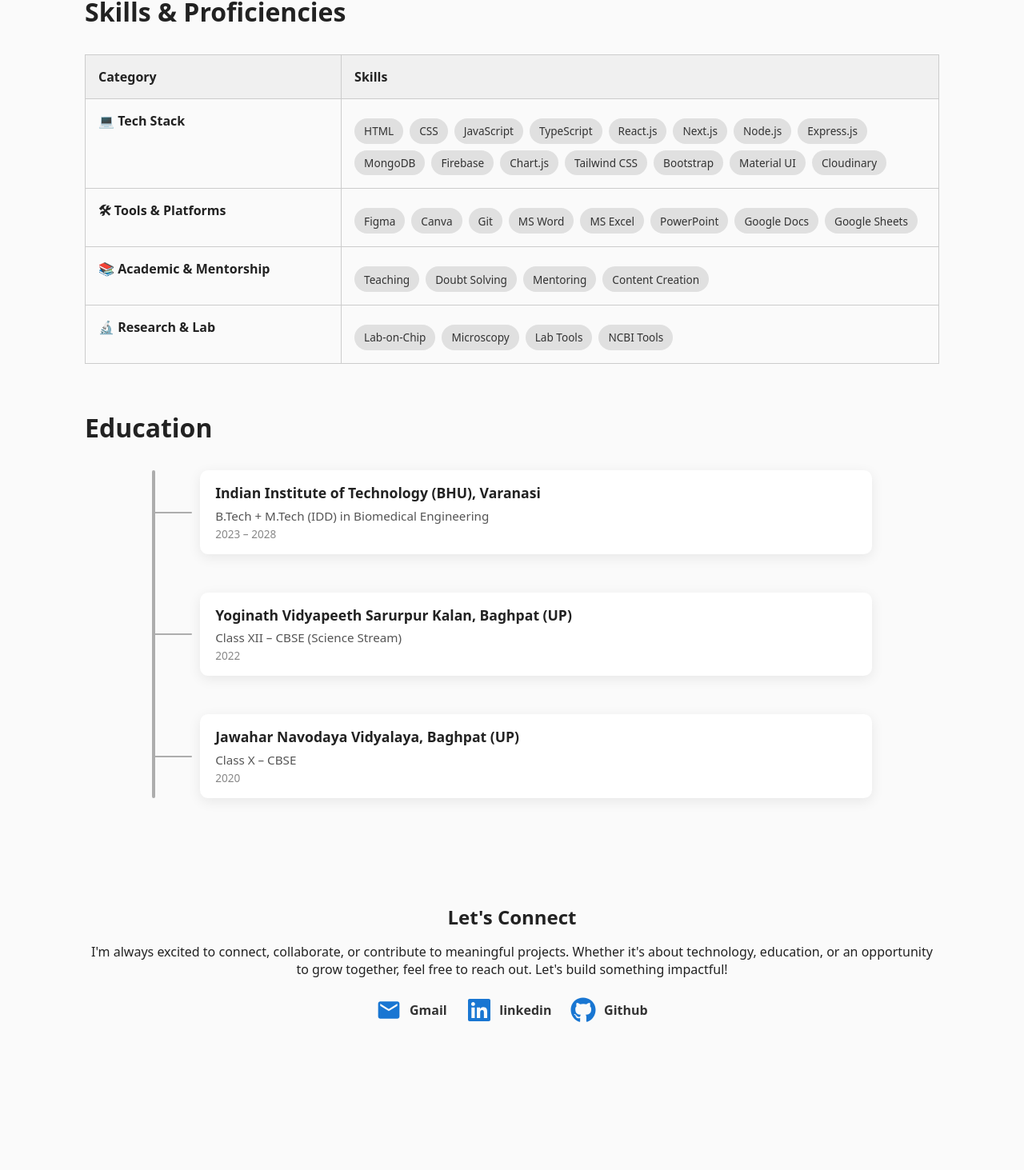
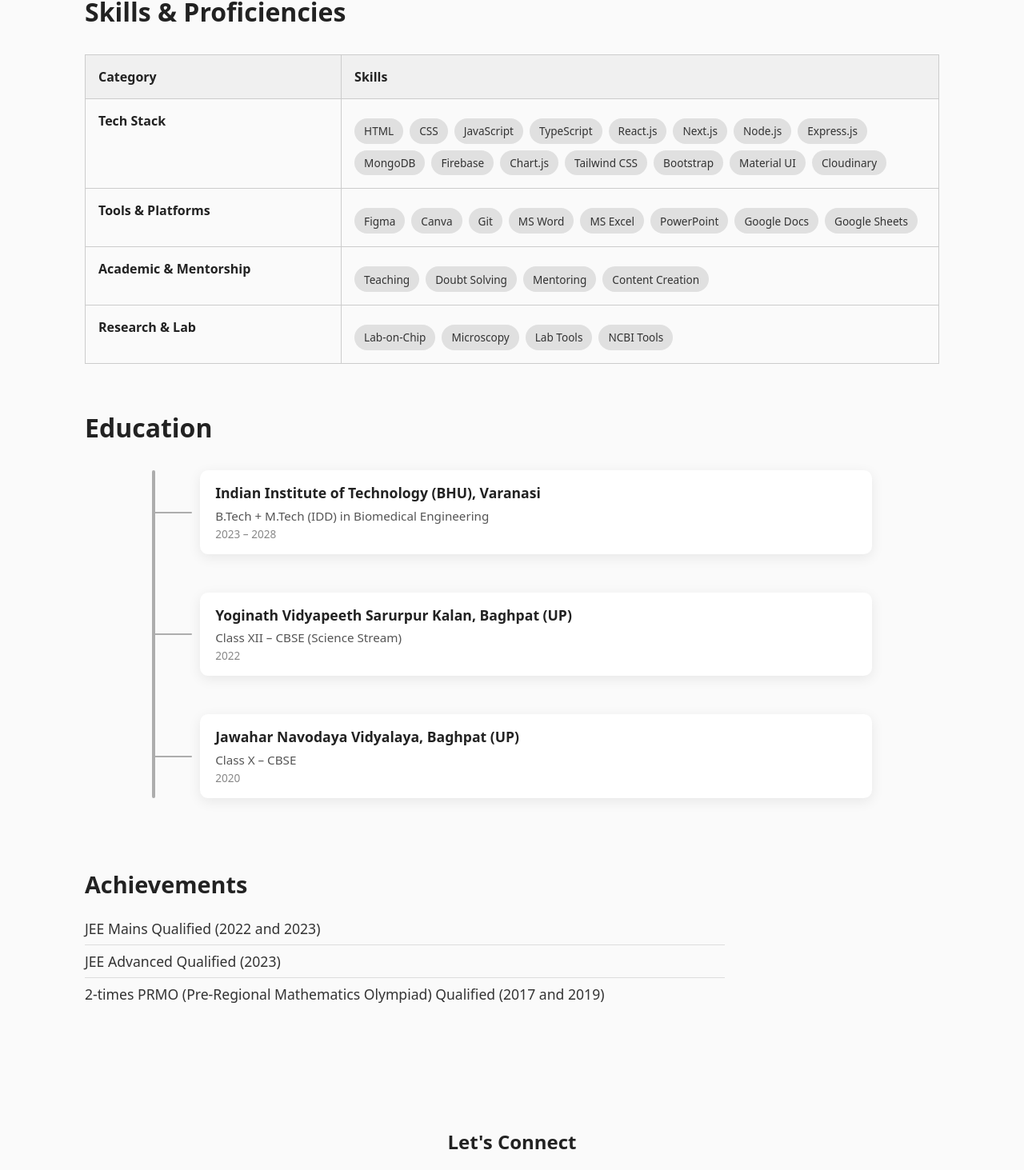
Before and after one commit to chiragmalik2612/chiragmalikpf, a React (Vite) app: page / in a window 1280 px wide. Shown: the part 1799-3262 px from the top of the page at 80% size. Before the commit the page ends 3222 px from the top, so only its background shows below. Built offline with nearby package versions, Linux system fonts and the light colour scheme.

Commit message:
UI improvements

```diff
--- a/src/App.jsx
+++ b/src/App.jsx
@@ -12,6 +12,7 @@ import ProjectDetail from "./components/ProjectDetail";
 import ExperienceDetail from "./components/ExperienceDetail";
 
 import "./App.css";
+import Achievements from "./components/Achievements";
 
 function Home() {
   return (
@@ -22,6 +23,7 @@ function Home() {
         <ProjectsSection />
         <SkillsSection />
         <EducationSection />
+        <Achievements />
         <ContactSection />
       </main>
     </>
--- /dev/null
+++ b/src/components/Achievements.jsx
@@ -0,0 +1,25 @@
+import React from 'react';
+import styles from './Achievements.module.css';
+
+const Achievements = () => {
+  const achievements = [
+    "JEE Mains Qualified (2022 and 2023)",
+    "JEE Advanced Qualified (2023)",
+    "2-times PRMO (Pre-Regional Mathematics Olympiad) Qualified (2017 and 2019)"
+  ];
+
+  return (
+    <section className={styles.achievementsSection}>
+      <h2 className={styles.heading}>Achievements</h2>
+      <ul className={styles.list}>
+        {achievements.map((item, index) => (
+          <li key={index} className={styles.listItem}>
+            {item}
+          </li>
+        ))}
+      </ul>
+    </section>
+  );
+};
+
+export default Achievements;
--- /dev/null
+++ b/src/components/Achievements.module.css
@@ -0,0 +1,30 @@
+.achievementsSection {
+  padding: 1rem;
+  max-width: 800px;
+  /* margin: 0 auto; */
+}
+
+.heading {
+  font-size: 1.8rem;
+  font-weight: 700;
+  margin-bottom: 1rem;
+  /* text-align: center; */
+  color: #222;
+}
+
+.list {
+  list-style-type: none;
+  padding: 0;
+  margin: 0;
+}
+
+.listItem {
+  font-size: 1.1rem;
+  color: #333;
+  padding: 0.5rem 0;
+  border-bottom: 1px solid #ddd;
+}
+
+.listItem:last-child {
+  border-bottom: none;
+}
--- a/src/components/ContactSection.module.css
+++ b/src/components/ContactSection.module.css
@@ -1,7 +1,7 @@
 .section {
   padding: 1rem;
   margin-top: 6rem;
-  margin-bottom: 6rem;
+  margin-bottom: 10rem;
   /* background-color: #fff; */
 }
 
--- a/src/components/ExperienceDetail.jsx
+++ b/src/components/ExperienceDetail.jsx
@@ -20,7 +20,7 @@ export default function ExperienceDetail() {
 
       <div className={styles.section}>
         <h3>Description</h3>
-        <p>{experience.detailedDescription}</p>
+        <p className={styles.description}>{experience.detailedDescription}</p>
       </div>
     </div>
   );
--- a/src/components/ExperienceDetail.module.css
+++ b/src/components/ExperienceDetail.module.css
@@ -34,7 +34,7 @@
 }
 
 .section h3 {
-  font-size: 1.2rem;
+  font-size: 1.3rem;
   color: #797979;
   margin-bottom: 0.5rem;
 }
@@ -43,3 +43,10 @@
   padding: 2rem;
   text-align: center;
 }
+
+.description {
+  font-size: 1.1rem;
+  line-height: 2;
+  color: #444;
+  margin-top: 0.5rem;
+}
--- a/src/components/ProjectDetail.jsx
+++ b/src/components/ProjectDetail.jsx
@@ -42,7 +42,7 @@ const ProjectDetail = () => {
 
       <div className={styles.section}>
         <h3>About</h3>
-        <p>{project.description}</p>
+        <p className={styles.para}>{project.description}</p>
       </div>
 
       <div className={styles.section}>
--- a/src/components/ProjectDetail.module.css
+++ b/src/components/ProjectDetail.module.css
@@ -70,3 +70,10 @@
   text-decoration: none;
   color: #ae00ff;
 }
+
+.para {
+  font-size: 1.1rem;
+  line-height: 1.6;
+  color: #444;
+  margin-top: 0.5rem;
+}
--- a/src/components/SkillsSection.jsx
+++ b/src/components/SkillsSection.jsx
@@ -3,7 +3,7 @@ import styles from "./SkillsSection.module.css";
 
 const skillData = [
   {
-    category: "💻 Tech Stack",
+    category: "Tech Stack",
     skills: [
       "HTML",
       "CSS",
@@ -23,7 +23,7 @@ const skillData = [
     ],
   },
   {
-    category: "🛠 Tools & Platforms",
+    category: "Tools & Platforms",
     skills: [
       "Figma",
       "Canva",
@@ -36,7 +36,7 @@ const skillData = [
     ],
   },
   {
-    category: "📚 Academic & Mentorship",
+    category: "Academic & Mentorship",
     skills: [
       "Teaching",
       "Doubt Solving",
@@ -45,7 +45,7 @@ const skillData = [
     ],
   },
   {
-    category: "🔬 Research & Lab",
+    category: "Research & Lab",
     skills: [
       "Lab-on-Chip",
       "Microscopy",
--- a/src/components/SkillsSection.module.css
+++ b/src/components/SkillsSection.module.css
@@ -64,6 +64,7 @@
 @media (max-width: 768px) {
   .skillsTable {
     border: none;
+    /* background-color: springgreen; */
   }
 
   .skillsTable thead {
@@ -75,7 +76,7 @@
   .skillsTable tr,
   .skillsTable td {
     display: block;
-    width: 96.5%;
+    width: 95%;
   }
 
   .skillsTable tr {
@@ -83,7 +84,7 @@
     border: 1px solid #ccc;
     border-radius: 10px;
     background-color: #fafafa;
-    padding: 1rem;
+    padding: 0.5rem;
   }
 
   .skillsTable td {
```
